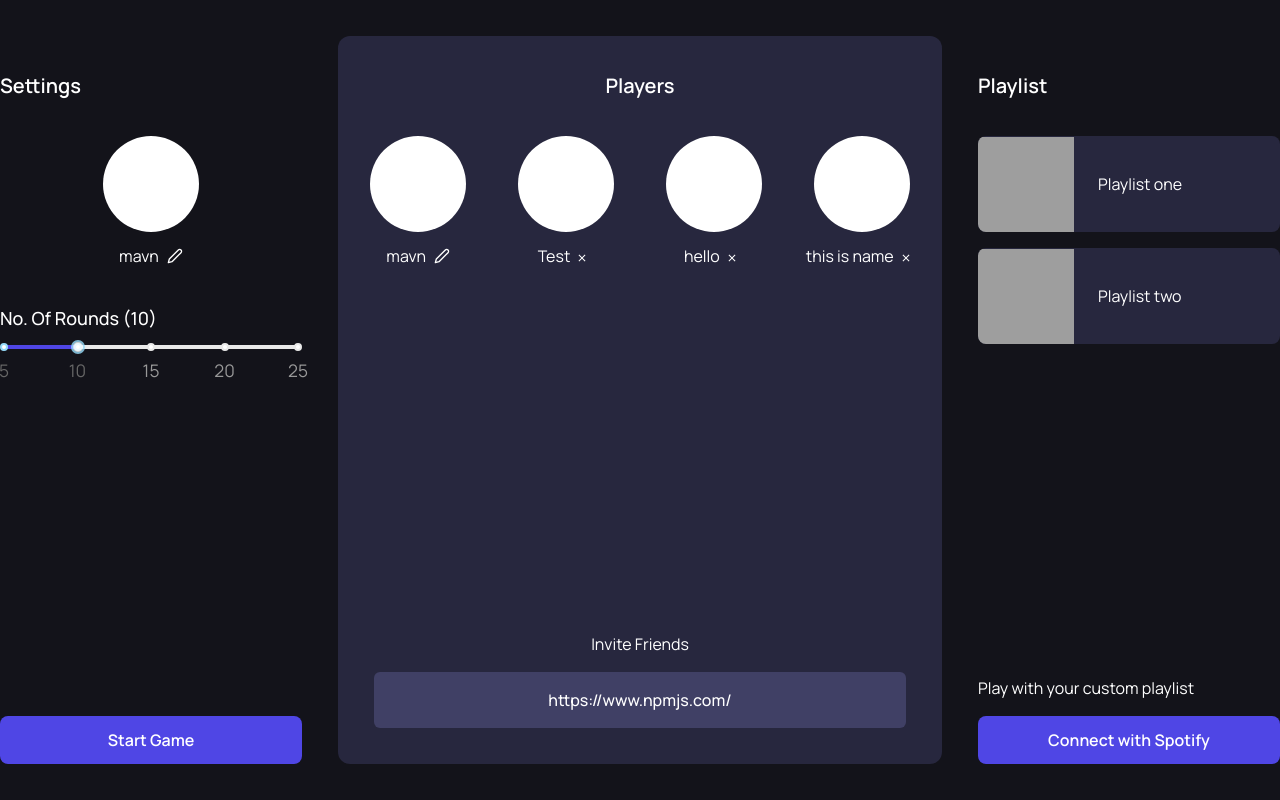
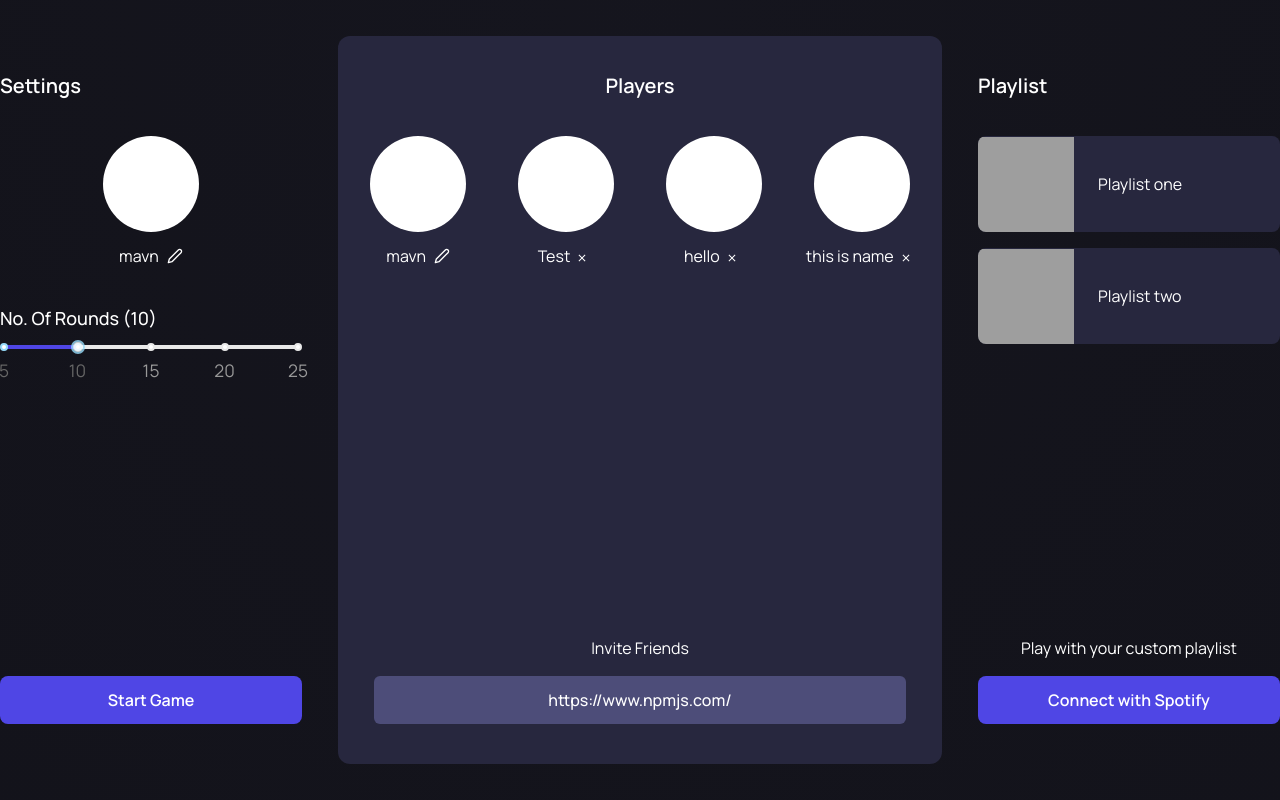
Before and after one commit to boidushya/vinyl-client, a Next.js app: page /join in a window 1280 px wide. Built offline with nearby package versions, Linux system fonts and the light colour scheme; grey boxes are pictures that could not be loaded; some icons are missing.

Commit message:
fix: styling fixes for /join and /game

```diff
--- a/components/GameSettingPanel/GameSettingPanel.tsx
+++ b/components/GameSettingPanel/GameSettingPanel.tsx
@@ -20,16 +20,16 @@ const GameSettingPanel: React.FC<GameSettingPanelProps> = () => {
 	const startGame = () => {};
 
 	return (
-		<div className="flex flex-col gap-5 pt-9 h-full">
+		<div className="flex flex-col h-full gap-5 pt-9">
 			<h2 className="text-xl font-semibold">Settings</h2>
-			<div className="flex justify-center items-center p-4">
+			<div className="flex items-center justify-center p-4">
 				<Profile username={username} isEditable />
 			</div>
 			<div>
 				<h2 className="text-lg font-medium">
 					No. Of Rounds ({rounds})
 				</h2>
-				<div className="mx-1 pt-2">
+				<div className="pt-2 mx-1">
 					<Slider
 						min={5}
 						max={25}
@@ -40,7 +40,7 @@ const GameSettingPanel: React.FC<GameSettingPanelProps> = () => {
 					/>
 				</div>
 			</div>
-			<div className="justify-self-end mt-auto">
+			<div className="mt-auto mb-10 justify-self-end">
 				<Button onClick={startGame} className="w-full">
 					Start Game
 				</Button>
--- a/components/Layout/Container.tsx
+++ b/components/Layout/Container.tsx
@@ -12,9 +12,9 @@ export const Container: React.FC<ContainerProps> = ({
 	right,
 }) => {
 	return (
-		<main className="flex gap-9 container mx-auto py-9 h-screen box-border">
+		<main className="container box-border flex h-screen mx-auto gap-9 py-9">
 			<div className="w-1/4 h-full">{left}</div>
-			<div className="grow w-1/2 h-full">{children}</div>
+			<div className="w-1/2 h-full grow">{children}</div>
 			<div className="w-1/4 h-full">{right}</div>
 		</main>
 	);
--- a/components/PlayerGridPanel/PlayerGridPanel.tsx
+++ b/components/PlayerGridPanel/PlayerGridPanel.tsx
@@ -47,7 +47,7 @@ const PlayerGridPanel: React.FC<PlayerGridPanelProps> = ({}) => {
 					);
 				})}
 			</div>
-			<div className="w-full px-9 text-center justify-self-end mt-auto">
+			<div className="w-full mt-auto mb-1 text-center px-9 justify-self-end">
 				<h3>Invite Friends</h3>
 				<CopyToClipboard
 					text="https://www.npmjs.com/"
@@ -58,7 +58,7 @@ const PlayerGridPanel: React.FC<PlayerGridPanelProps> = ({}) => {
 					<div
 						data-tip
 						data-for="copy-clipboard"
-						className="block px-6 text-align py-4 bg-[#404065] hover:bg-[#383857] focus:bg-[#343459] w-full rounded-md mt-4 font-medium"
+						className="block px-4 py-3 text-align bg-[#4d4d79] hover:bg-[#414165] focus:bg-[#343459] w-full rounded-md mt-4 font-medium"
 					>
 						<span> https://www.npmjs.com/</span>
 					</div>
--- a/components/PlaylistSelectorPanel/PlaylistSelectorPanel.tsx
+++ b/components/PlaylistSelectorPanel/PlaylistSelectorPanel.tsx
@@ -31,7 +31,7 @@ const PlaylistSelectorPanel: React.FC<PlaylistSelectorPanelProps> = ({}) => {
 				</p>
 				<Button
 					onClick={() => {}}
-					className="w-full py-2 justify-self-end ml-auto text-sm"
+					className="w-full py-2 ml-auto text-sm justify-self-end"
 				>
 					Login with Spotify
 				</Button>
@@ -42,9 +42,9 @@ const PlaylistSelectorPanel: React.FC<PlaylistSelectorPanelProps> = ({}) => {
 	const { showModal } = useModal();
 
 	return (
-		<div className="flex flex-col gap-5 pt-9 h-full">
-			<h2 className="text-xl font-semibold pb-4">Playlist</h2>
-			<div className="flex gap-4 flex-col">
+		<div className="flex flex-col h-full gap-5 pt-9">
+			<h2 className="pb-4 text-xl font-semibold">Playlist</h2>
+			<div className="flex flex-col gap-4">
 				{playlists.map(playlist => (
 					<Playlist
 						id={playlist.id}
@@ -54,7 +54,7 @@ const PlaylistSelectorPanel: React.FC<PlaylistSelectorPanelProps> = ({}) => {
 					/>
 				))}
 			</div>
-			<div className="justify-self-end mt-auto flex flex-col gap-4 text-center1">
+			<div className="flex flex-col gap-4 mt-auto mb-10 text-center justify-self-end">
 				<p>Play with your custom playlist</p>
 				<Button onClick={startGame} className="w-full">
 					Connect with Spotify
--- a/pages/game/index.tsx
+++ b/pages/game/index.tsx
@@ -9,7 +9,7 @@ import ChatPanel from "components/ChatPanel/ChatPanel";
 
 const Game: NextPage = () => {
 	return (
-		<div>
+		<div className="bg-template">
 			<Head>
 				<title>Vinyl | Game</title>
 				<meta
--- a/pages/join/index.tsx
+++ b/pages/join/index.tsx
@@ -10,7 +10,7 @@ import PlaylistSelectorPanel from "components/PlaylistSelectorPanel/PlaylistSele
 
 const Join: NextPage = () => {
 	return (
-		<div>
+		<div className="bg-template">
 			<Head>
 				<title>Vinyl | Join Game Lobby</title>
 				<meta
--- a/styles/globals.scss
+++ b/styles/globals.scss
@@ -22,6 +22,14 @@ a {
 
 * {
 	box-sizing: border-box;
+}
+
+.bg-template {
+	background: radial-gradient(
+		ellipse at 50% 0%,
+		hsl(240, 17%, 10%) 0%,
+		hsl(240, 17%, 9%) 100%
+	);
 }
 
 .bg-hero {
@@ -93,9 +101,8 @@ a {
 	}
 }
 
-
 //slider
-.rc-slider-mark{
+.rc-slider-mark {
 	font-size: 13pt !important;
 	color: #fff !important;
 }
```
Lines whose indentation alone changed are shown as unchanged.
